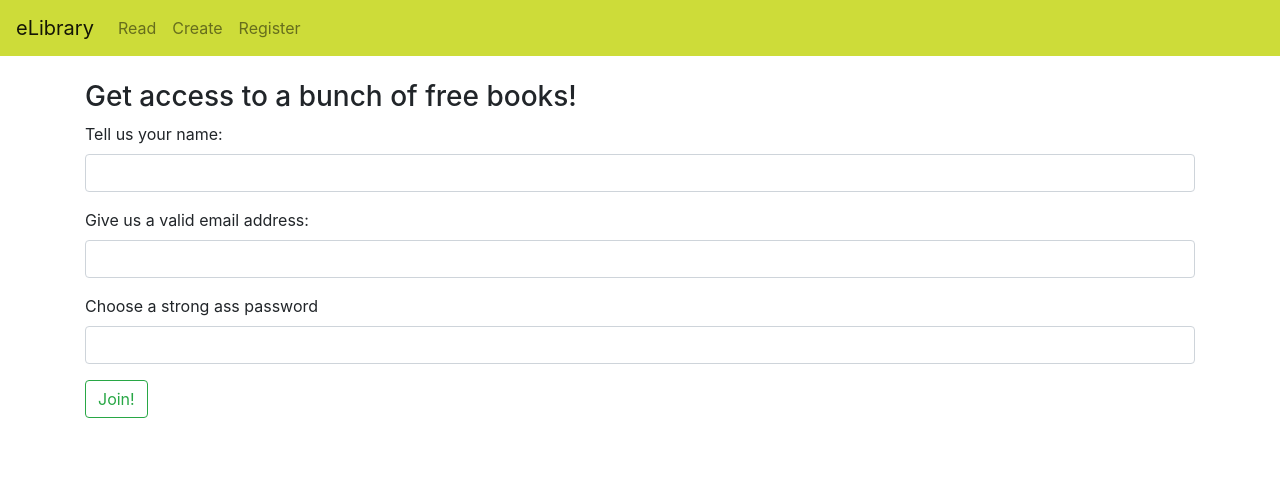
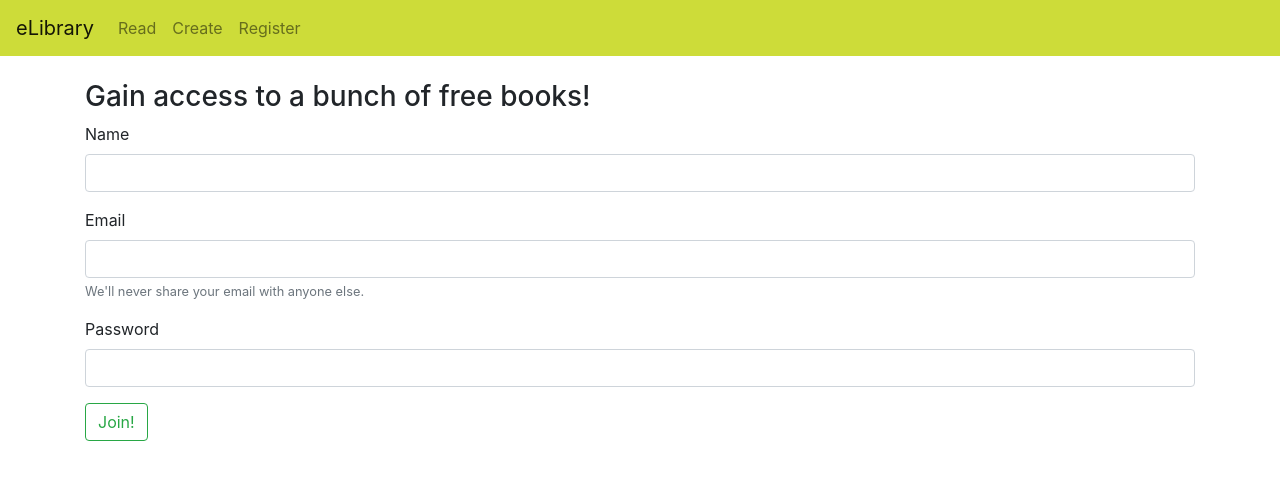
Before and after one commit to cocacolaboxers/eLibrary, a React (Create React App) app in the folder eLibrary/e-library/: page /register in a window 1280 px wide. Shown: the top 480 px of the page. Built offline with nearby package versions, Linux system fonts and the light colour scheme.

Commit message:
Improvements to registration component in terms of validation and formatting

```diff
--- a/eLibrary/e-library/src/components/createBook.js
+++ b/eLibrary/e-library/src/components/createBook.js
@@ -60,7 +60,7 @@ render() {
             <h3>Add a new book to our evergrowing collection!</h3>
             <form onSubmit = {this.onCreate}>
             <div className = "form-group">
-                <label>Title: </label>
+                <label>Title</label>
                 <input  type = "text"
                     required
                     className = "form-control"
@@ -69,7 +69,7 @@ render() {
                     />
             </div>
             <div className = "form-group">
-                <label>Author: </label>
+                <label>Author</label>
                 <input
                     type = "text"
                     className = "form-control"
@@ -79,7 +79,7 @@ render() {
             </div>
 
             <div className = "form-group">
-                <label>Summary: </label>
+                <label>Summary</label>
                 <input
                     type = "text"
                     className = "form-control"
--- a/eLibrary/e-library/src/components/register.js
+++ b/eLibrary/e-library/src/components/register.js
@@ -57,10 +57,10 @@ onJoin(e){
 render() {
     return (
         <div className = "container">
-            <h3>Get access to a bunch of free books!</h3>
+            <h3>Gain access to a bunch of free books!</h3>
             <form onSubmit = {this.onJoin}>
             <div className = "form-group">
-                <label>Tell us your name: </label>
+                <label>Name</label>
                 <input  type = "text"
                     required
                     className = "form-control"
@@ -69,19 +69,19 @@ render() {
                     />
             </div>
             <div className = "form-group">
-                <label>Give us a valid email address: </label>
+                <label>Email</label>
                 <input
-                    type = "text"
+                    type = "email"
                     className = "form-control"
                     value = {this.state.email}
                     onChange = {this.onChangeEmail}
                     />
+                <small id="emailHelp" class="form-text text-muted">We'll never share your email with anyone else.</small>
             </div>
-
             <div className = "form-group">
-                <label>Choose a strong ass password</label>
+                <label>Password</label>
                 <input
-                    type = "text"
+                    type = "password"
                     className = "form-control"
                     value = {this.state.password}
                     onChange = {this.onChangePassword}
```
